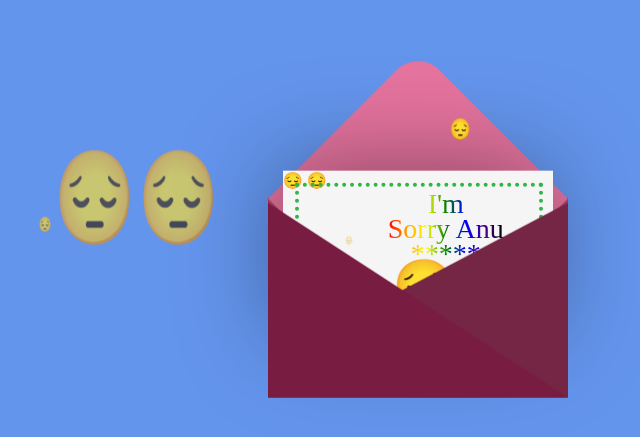
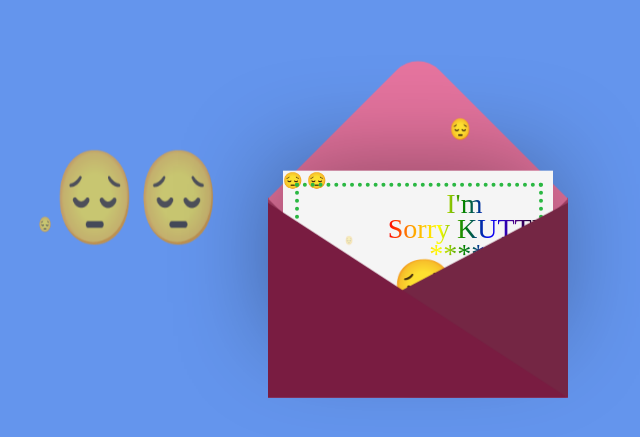
Before and after one commit to Lakshmanruidas/Sorry, a plain HTML site: page index.html in a window 1280 px wide. Shown: the part 107-544 px from the top of the page, without its empty margins (361-1001 px from the left). Drawn offline with Linux system fonts and the light colour scheme.

Commit message:
Update index.html

```diff
--- a/index.html
+++ b/index.html
@@ -19,7 +19,7 @@
                               </div>
 
                                      <div class="card"> &#128532;
-                                           <div class="text"> I'm <br> Sorry Anu<br> <!--In place of star you guys can write NAME-->***** </div>&#128532;
+                                           <div class="text"> I'm <br> Sorry KUTTI<br> <!--In place of star you guys can write NAME-->***** </div>&#128532;
                                            <div class="card_emoji" style="font-size: 50px;">&#128532;</div>
                                           </div>
 
```
